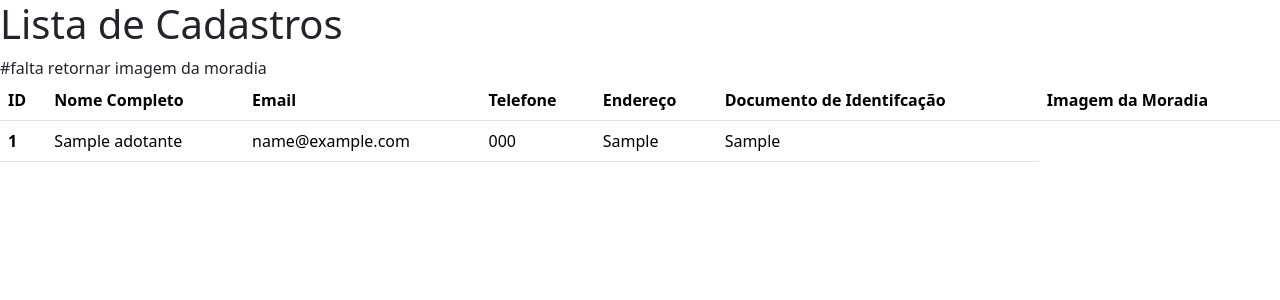
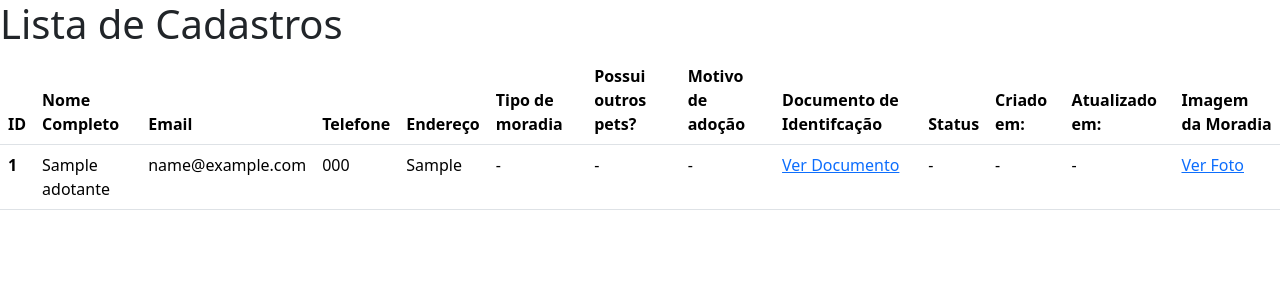
Before and after one commit to Isaac0i/Ong_Adocao_Cachorros, a Django app: page /adocao/cadastros/ in a window 1280 px wide. Shown: the top 300 px of the page. Run offline with Django 5.2, Linux system fonts and the light colour scheme; tables that the repository leaves empty hold one stand-in row (values such as "Sample post").

Commit message:
Manipulação de Imagens = OK / Banco de dados 90% pronto

```diff
--- a/gestao_adocao/models.py
+++ b/gestao_adocao/models.py
@@ -3,13 +3,35 @@ from django.core.validators import MaxValueValidator
 
 
 class Adotante(models.Model):
+    TIPO_MORADIA_CHOICES = [
+        ('casa', 'Casa'),
+        ('apartamento', 'Apartamento'),
+        ('chacara', 'Chácara'),
+    ]
+
+    STATUS_CHOICES = [
+        ('em_analise',  'Aguardando Análise'),
+        ('aprovado', 'Aprovado'),
+        ('reprovado', 'Reprovado'),
+    ]
 
     # Dados pessoais
     nome_completo = models.CharField(max_length=255)
     email = models.EmailField()
     telefone = models.CharField(max_length=20)
     endereco = models.TextField()
+
+    # Informações sobre moradia e pets
+    tipo_moradia = models.CharField(max_length=20, choices=TIPO_MORADIA_CHOICES)
+    possui_outros_pets = models.BooleanField()
+    motivo_adocao = models.TextField()
+
+    # Documento de Identificação do Usuário
     doc_identificacao = models.ImageField(upload_to="documento/")
+
+    # Controle de datas
+    criado_em = models.DateField(auto_now_add=True)
+    atualizado_em = models.DateField(auto_now=True)
 
     def __str__(self):
         return self.nome_completo
--- a/gestao_adocao/templates/lista_cadastros.html
+++ b/gestao_adocao/templates/lista_cadastros.html
@@ -18,8 +18,15 @@
                 <th scope="col">Email</th>
                 <th scope="col">Telefone</th>
                 <th scope="col">Endereço</th>
+                <th scope="col">Tipo de moradia</th>
+                <th scope="col">Possui outros pets?</th>
+                <th scope="col">Motivo de adoção</th>
                 <th scope="col">Documento de Identifcação</th>
+                <th scope="col">Status</th>
+                <th scope="col">Criado em:</th>
+                <th scope="col">Atualizado em:</th>
                 <th scope="col">Imagem da Moradia</th>
+
             </tr>
         </thead>
         <tbody>
@@ -30,8 +37,22 @@
                     <td>{{ dados.email }}</td>
                     <td>{{ dados.telefone }}</td>
                     <td>{{ dados.endereco }}</td>
-                    <td>{{ dados.doc_identificacao }}</td>
-                    #falta retornar imagem da moradia
+                    <td>-<!-- Retornar = Tipo de moradia --></td>
+                    <td>-<!-- Retornar = Possui outros pets? --></td>
+                    <td>-<!-- Retornar = Motivo de adoção --></td>
+                    <td>
+                        <a href="{{ dados.doc_identificacao.url }}" target="_blank">Ver Documento</a>
+                    </td>
+                    <td>-<!-- Retornar = Status --></td>
+                    <td>-<!-- Retornar = Criado em: --></td>
+                    <td>-<!-- Retornar = Atualizado em: --></td>
+                    <td>
+                        {% for foto in dados.fotos.all %}
+                            <!--<img src="{{foto.foto.url}}" width="150px"> -->
+                            <a href={{ foto.foto.url}} target="_blank">Ver Foto</a>
+                        {% endfor %}
+                    </td>
+
                 </tr>
             {% endfor %}
         </tbody>
--- a/gestao_adocao/views.py
+++ b/gestao_adocao/views.py
@@ -16,7 +16,12 @@ def forms(request):
         email= request.POST.get('email')
         telefone = request.POST.get('telefone')
         endereco = request.POST.get('endereco')
+        tipo_moradia = request.POST.get('tipo_moradia')
+        possui_outros_pets = request.POST.get('possui_outros_pets')
+        motivo_adocao = request.POST.get('motivo_adocao')
         doc_identificacao = request.FILES.get("documento")
+        criado_em = request.POST.get("criado_em")
+        atualizado_em = request.POST.get("atualizado_em")
         foto_moradia = request.FILES.get("fotos_moradia")
 
         dados = Adotante(
@@ -24,7 +29,12 @@ def forms(request):
             email = email,
             telefone = telefone,
             endereco = endereco,
+            tipo_moradia = tipo_moradia,
+            possui_outros_pets = possui_outros_pets,
+            motivo_adocao = motivo_adocao,
             doc_identificacao = doc_identificacao,
+            criado_em = criado_em,
+            atualizado_em = atualizado_em,
         )
 
         dados.save()
@@ -41,5 +51,5 @@ def forms(request):
 
 
 def lista_cadastros(request):
-    cadastros = Adotante.objects.all()
+    cadastros = Adotante.objects.all().prefetch_related('fotos')
     return render(request, 'lista_cadastros.html', {'cadastros': cadastros,})
```
Also changed, not shown: db.sqlite3, gestao_adocao/migrations/0001_initial.py, media/documento/foto_de_perfil.jpeg (added), media/fotos_moradia/diagrama_banco_toca_peludos.png (added).
